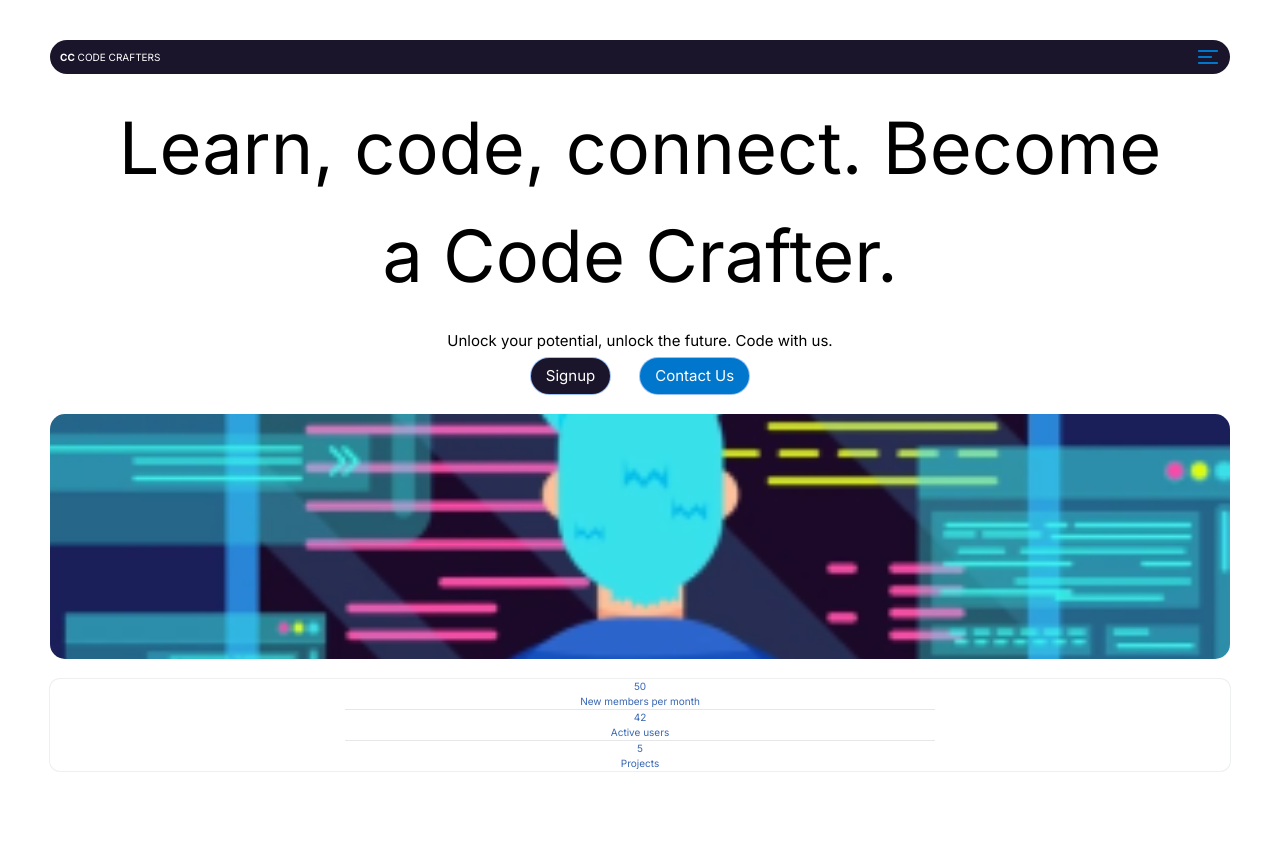
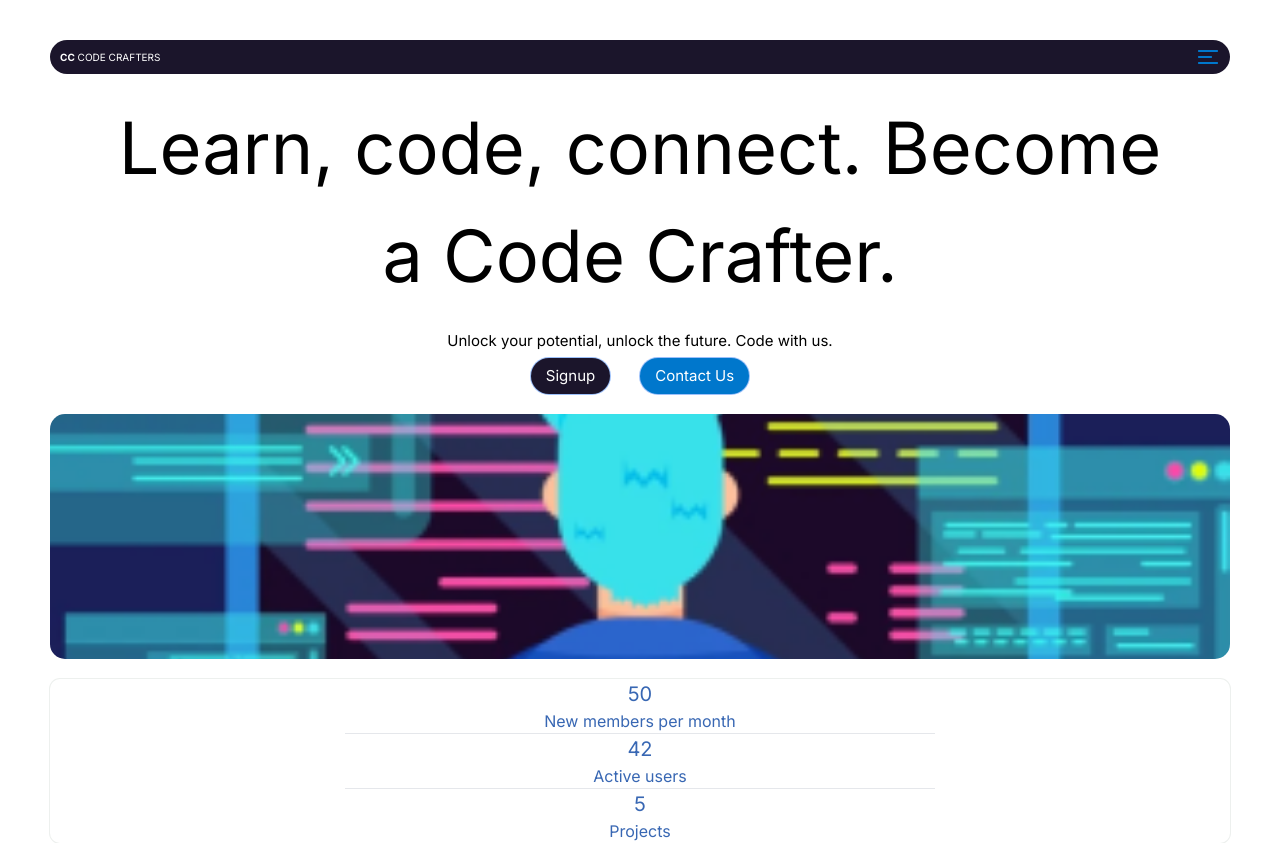
Before and after one commit to Henry-Edet/code-crafters, a React (Create React App) app: page / in a window 1280 px wide. Before the commit the page ends 800 px from the top, so only its background shows below. Built offline with nearby package versions, Linux system fonts and the light colour scheme.

Commit message:
arranged files

```diff
--- a/src/pages/home/Hero.jsx
+++ b/src/pages/home/Hero.jsx
@@ -32,14 +32,14 @@ function Hero() {
       {/* membership & active members with number of projects below */}
 
       <div className="ring-1 ring-[var(--lightgrey)] rounded-2xl text-[var(--lightBlue)] ">
-        <h2>50</h2>
-        <p>New members per month</p>
+        <h2 className=" text-[2rem]">50</h2>
+        <p className=" text-[1.6rem]">New members per month</p>
         <hr className="w-[50%] m-auto" />
-        <h2>42</h2>
-        <p>Active users</p>
+        <h2 className=" text-[2rem]">42</h2>
+        <p className=" text-[1.6rem]">Active users</p>
         <hr className="w-[50%] m-auto" />
-        <h2>5</h2>
-        <p>Projects</p>
+        <h2 className=" text-[2rem]">5</h2>
+        <p className=" text-[1.6rem]">Projects</p>
       </div>
     </section>
   );
```
